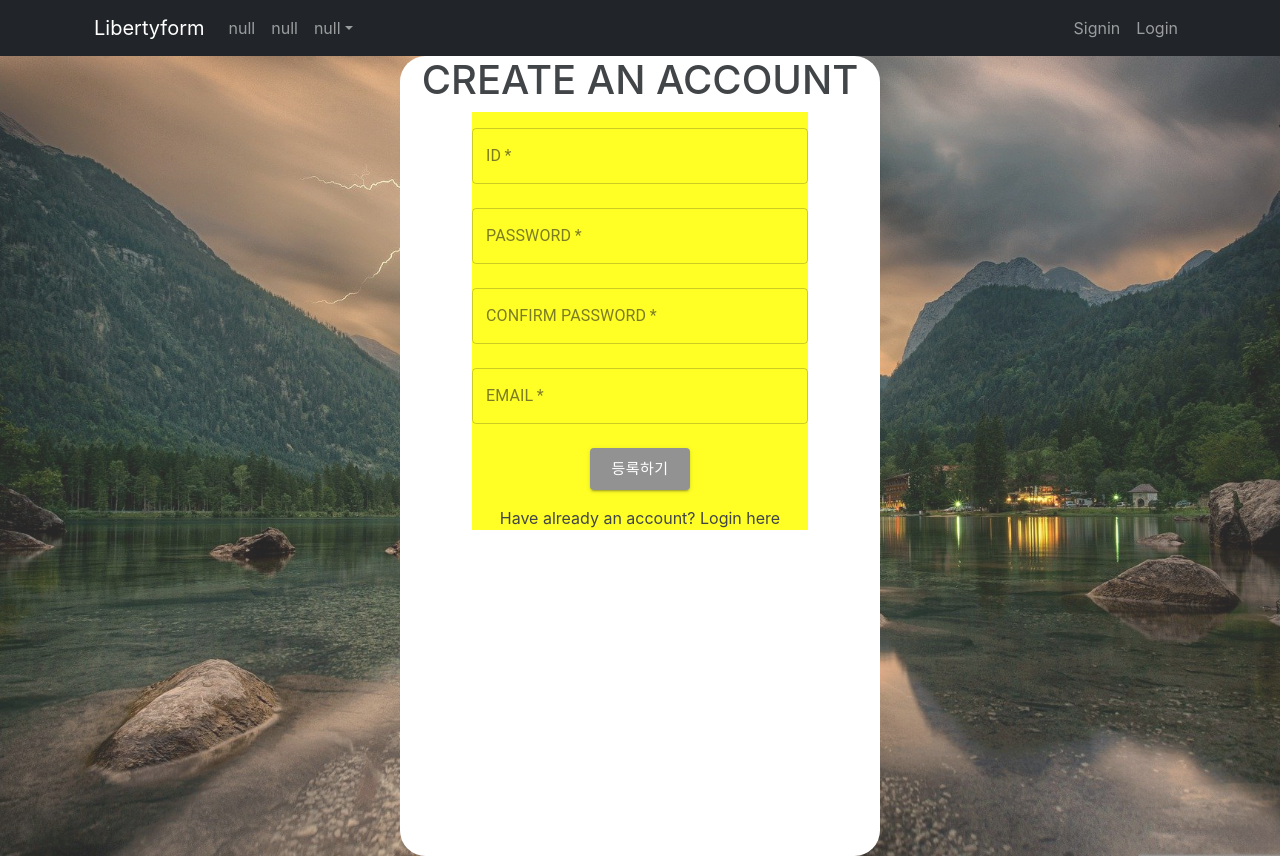
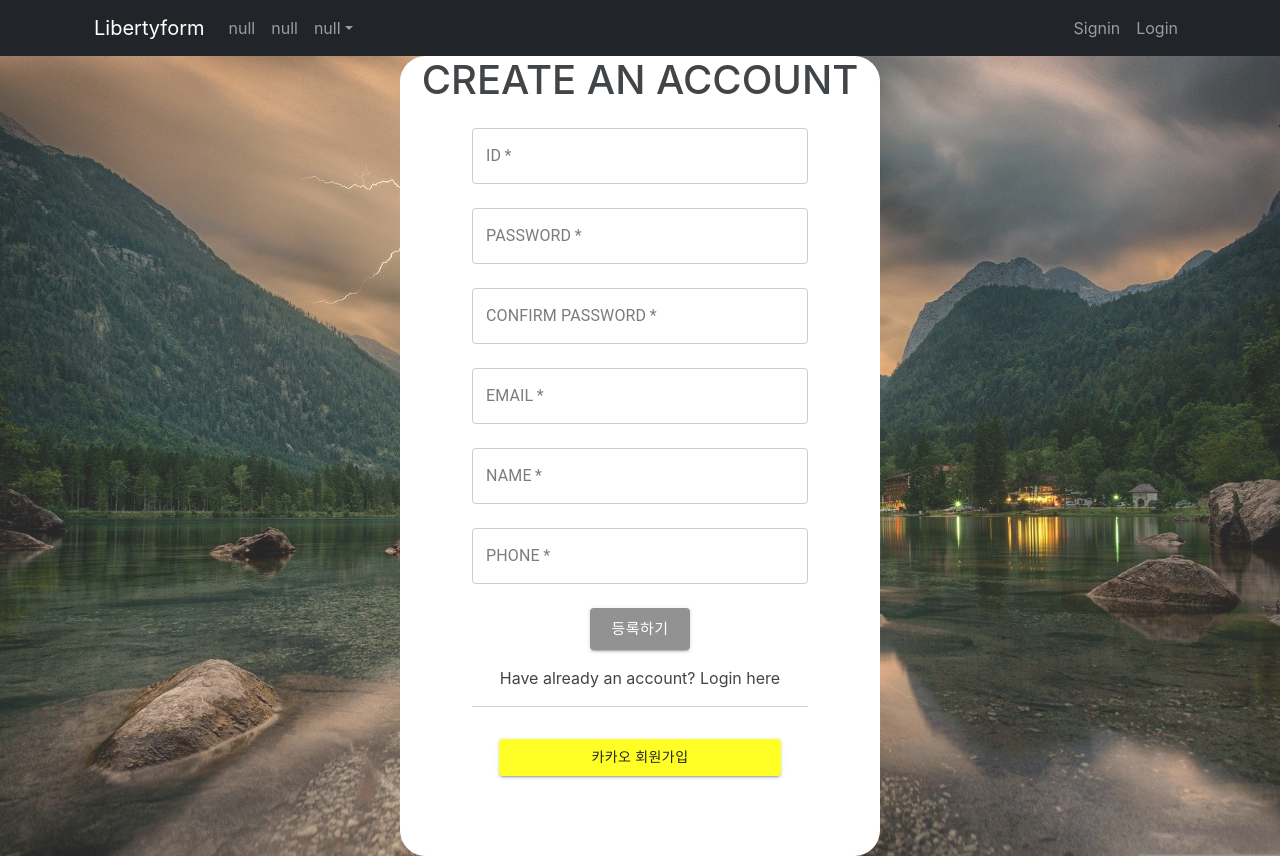
Before and after one commit to Gachon-Kakao-Enterprise-Group-7/libertyForm-WEB, a React (Create React App) app: page /signin in a window 1280 px wide. Built offline with nearby package versions, Linux system fonts and the light colour scheme.

Commit message:
[TN7-128] [ADD] 로그인 기능 수정

```diff
--- a/src/App.js
+++ b/src/App.js
@@ -4,7 +4,7 @@ import Navs from './components/Navs';
 import Notfound from './components/Notfound';
 
 //redux를 사용해 상태관리
-import { craeteStore, createStore } from 'redux'
+import { createStore } from 'redux'
 import { Provider, useSelctor, UseDispatch, useDispatch } from 'react-redux'
 import Signin from './components/Signin';
 
@@ -20,12 +20,16 @@ const initialstate = {
     {
       id: 'bwj0509',
       password: 'abcd1234',
-      email: 'bwj59@naevr.com'
+      email: 'bwj59@naevr.com',
+      name:'백우진',
+      phone:'01050118246'
     },
     {
       id: 'gildong1234',
       password: 'hong12341',
-      email: 'gildong12@gamil.com'
+      email: 'gildong12@gamil.com',
+      name:'김길동',
+      phone:'01012345678'
     },
   ]
 }
@@ -42,9 +46,14 @@ function reducer(state = initialstate, action) {
       return state
     case 'SIGNINUSER': // USER를 등록
       console.log('유저등록 완료!')
-      const { id, password, email } = action.data
-      return { ...state, users: [...state.users, { id: id, password: password, email: email }] }
-    default:
+      const { id, password, email, name, phone } = action.data
+      return { ...state, users: [...state.users, { id: id, password: password, email: email, name:name, phone:phone }] }
+    case 'CHECKID':
+      const checkid = action.data
+      //아이디 체크를 진행하는 조건식을 넣어주기
+      alert(`${checkid}는 이미 사용중입니다. 다른 아이디를 사용해주세요.`)
+      return state
+      default:
       return { ...state }
   }
 }
--- a/src/components/Main.js
+++ b/src/components/Main.js
@@ -21,7 +21,7 @@ const Backgrounddiv = styled.div` // styled components를 사용하여 div를
 
 const Spacingdiv = styled.div`
     width: 80%;
-    height: 25vw;
+    height: 20vw;
     margin: auto;
 `
 
@@ -44,7 +44,7 @@ const H2slogan = styled.h2`
 
 function Main() {
 
-    const state = useSelector((state) => state)
+    const state = useSelector((state) => state) // useSelector를 이용해서 store를 읽어옴
     const dispatch = useDispatch();
 
     return (
--- a/src/components/Signin.js
+++ b/src/components/Signin.js
@@ -31,7 +31,6 @@ const Signindiv = styled.div`
 
 
 function Signin() {
-
     const dispatch = useDispatch()  // useDispatch를 이용해 reducer로 action을 보낸다.
     const state = useSelector((state) => state) // useSelector를 이용해 state값을 사용 할 수 있게 한다
 
@@ -43,10 +42,12 @@ function Signin() {
         id: '',
         password: '',
         confirmpassword: '',
-        email: ''
+        email: '',
+        name:'',
+        phone:''
     })
 
-    const { id, password, confirmpassword, email } = inputs // 구조분해할당
+    const { id, password, confirmpassword, email,name, phone  } = inputs // 구조분해할당
 
     const onChange = (e) => {
         const { name, value } = e.target
@@ -56,13 +57,19 @@ function Signin() {
         })
     }
 
+    const onBlur =()=>{
+        dispatch({type:'CHECKID', data:id})
+    }
+
     const onSummit = () => {
         dispatch({ type: 'SIGNINUSER', data: inputs })
         setInputs({
             id: '',
             password: '',
             confirmpassword: '',
-            email: ''
+            email: '',
+            name:'',
+            phone:''
         })
         alert("유저 등록완료!")
     }
@@ -76,16 +83,92 @@ function Signin() {
                         width: 500,
                         maxWidth: '70%',
                         margin: 'auto',
-                        background: 'yellow'
+                        background: 'white' //작업할때 배경 범위 보고싶으면 색변경 하면됨
                     }}
                 >
-                    <TextField fullWidth label="ID" id="fullWidth" required margin="normal" onChange={onChange} name="id" value={id} />
-                    <TextField fullWidth label="PASSWORD" id="fullWidth" required margin="normal" type="password" onChange={onChange} name="password" value={password} />
-                    <TextField fullWidth label="CONFIRM PASSWORD" id="fullWidth" required margin="normal" type="password" onChange={onChange} name="confirmpassword" value={confirmpassword} />
-                    <TextField fullWidth label="EMAIL" id="fullWidth" required margin="normal" type="email" onChange={onChange} name="email" value={email} />
-                    <Button className='mt-3' variant="contained" size="large" style={{ backgroundColor: 'gray' }} onClick={onSummit} >등록하기</Button>
+                    <TextField //id부분
+                        fullWidth
+                        label="ID"
+                        id="fullWidth"
+                        required
+                        margin="normal"
+                        onChange={onChange}
+                        onBlur={onBlur}
+                        name="id"
+                        value={id}
+                    />
+                    <TextField //password 부분
+                        fullWidth
+                        label="PASSWORD"
+                        id="fullWidth"
+                        required
+                        margin="normal"
+                        type="password"
+                        onChange={onChange}
+                        name="password"
+                        value={password}
+                    />
+                    { inputs.password.length < 8 && inputs.password.length>0 &&<span style={{ color:'red' }}>Password must be at least 8 digits<br /></span> }
+                    {/* 비밀번호 자리수가 8자리 이후면 오류 메세지 출력 */}
+                    <TextField //confirmpassword부분
+                        fullWidth
+                        label="CONFIRM PASSWORD"
+                        id="fullWidth"
+                        required margin="normal"
+                        type="password"
+                        onChange={onChange}
+                        name="confirmpassword"
+                        value={confirmpassword}
+                    />
+                    { inputs.password !== inputs.confirmpassword && inputs.confirmpassword.length >0 && <span style={{ color:'red' }}>Mismatched passwords<br/></span> }
+                    {/* 확인비밀번호와 비밀번호가 일치하지 않으면 오류 메세지 출력 */}
+                    <TextField //email부분
+                        fullWidth label="EMAIL"
+                        id="fullWidth"
+                        required
+                        margin="normal"
+                        type="email"
+                        onChange={onChange}
+                        name="email"
+                        value={email}
+                    />
+                    { inputs.email.indexOf('@') < 0 && inputs.email.length > 0 && <span style={{ color:'red' }}>Doesn't fit the email format<br /></span>}
+                    {/* 이메일 형식 안맞으면 오류메세지 코드 작성 부분 */}
+                        <TextField //name부분
+                        fullWidth
+                        label="NAME"
+                        id="fullWidth"
+                        required
+                        margin="normal"
+                        onChange={onChange}
+                        name="name"
+                        value={name}
+                    />
+                    <TextField //phone부분
+                        fullWidth label="PHONE"
+                        id="fullWidth"
+                        required
+                        margin="normal"
+                        onChange={onChange}
+                        name="phone"
+                        value={phone}
+                    />
+                    <Button //등록버튼
+                        className='mt-3'
+                        variant="contained"
+                        size="large"
+                        style={{ backgroundColor: 'gray' }}
+                        onClick={onSummit} >등록하기
+                    </Button>
                     <br />
                     <div className='mt-3'>Have already an account? Login here</div>
+                    <hr />
+                    <Button //카카오 소셜 로그인
+                        className='mt-3'
+                        variant="contained"
+                        style={{ backgroundColor: 'yellow', width:'22vw', color:'black' }}
+                         >카카오 회원가입
+                    </Button>
                 </Box>
             </Signindiv>
         </Backgrounddiv>
```
Also changed, not shown: public/logo192.png (deleted), public/logo512.png (deleted), src/assets/fonts/NotoSans/OFL.txt (deleted).
